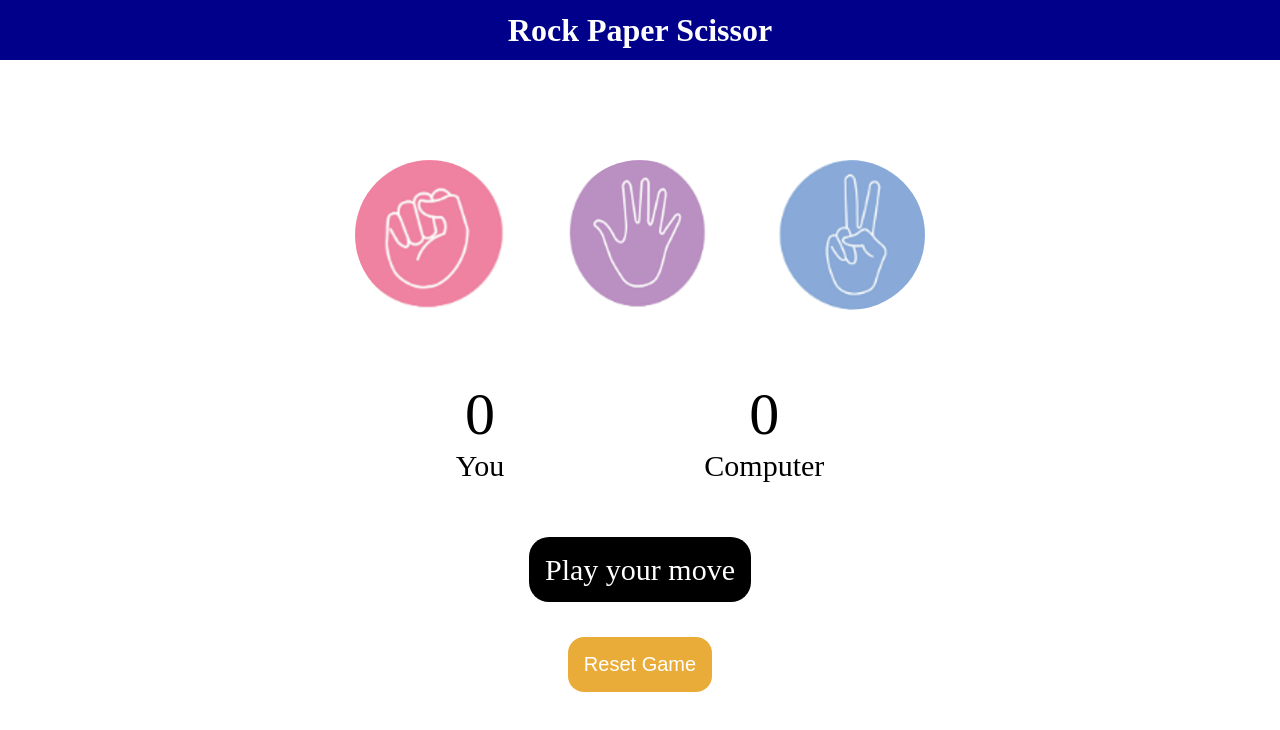
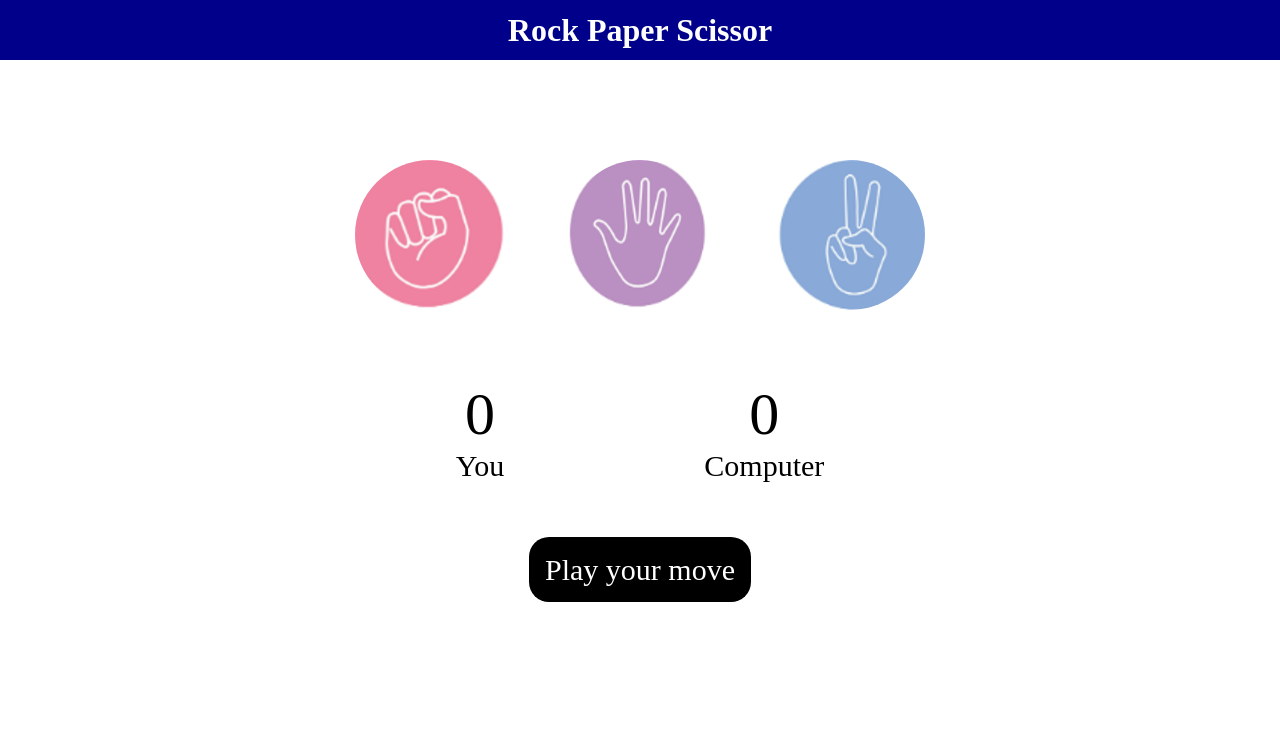
Before and after one commit to ManojReddy1136/stone-paper-sissor, a plain HTML site: page index.html in a window 1280 px wide. Drawn offline with Linux system fonts and the light colour scheme.

Commit message:
removed button

```diff
--- a/index.html
+++ b/index.html
@@ -34,7 +34,6 @@
         <p id="msg">Play your move</p>
     </div>
 
-    <button id="reset-btn">Reset Game</button>
     <script src="app.js"></script>
 </body>
 </html>
```
